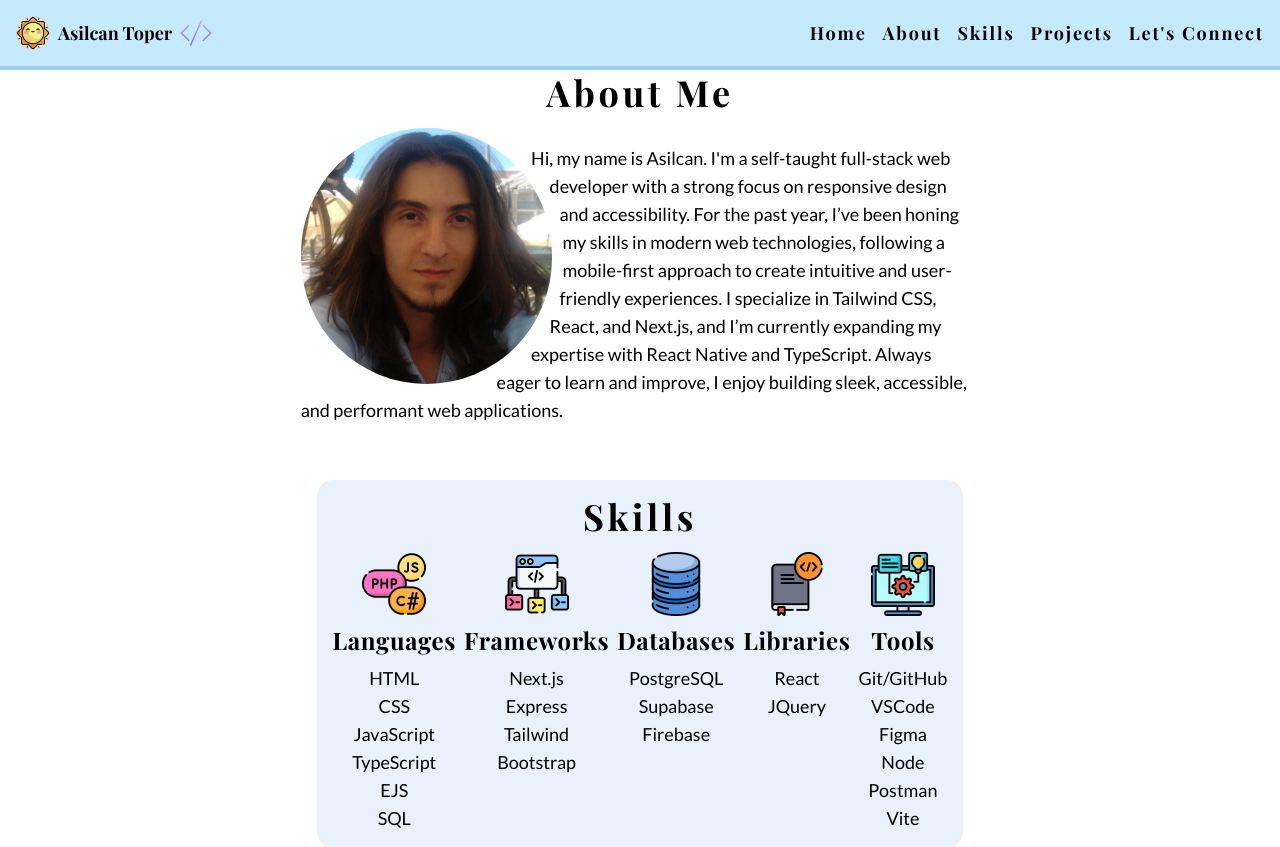
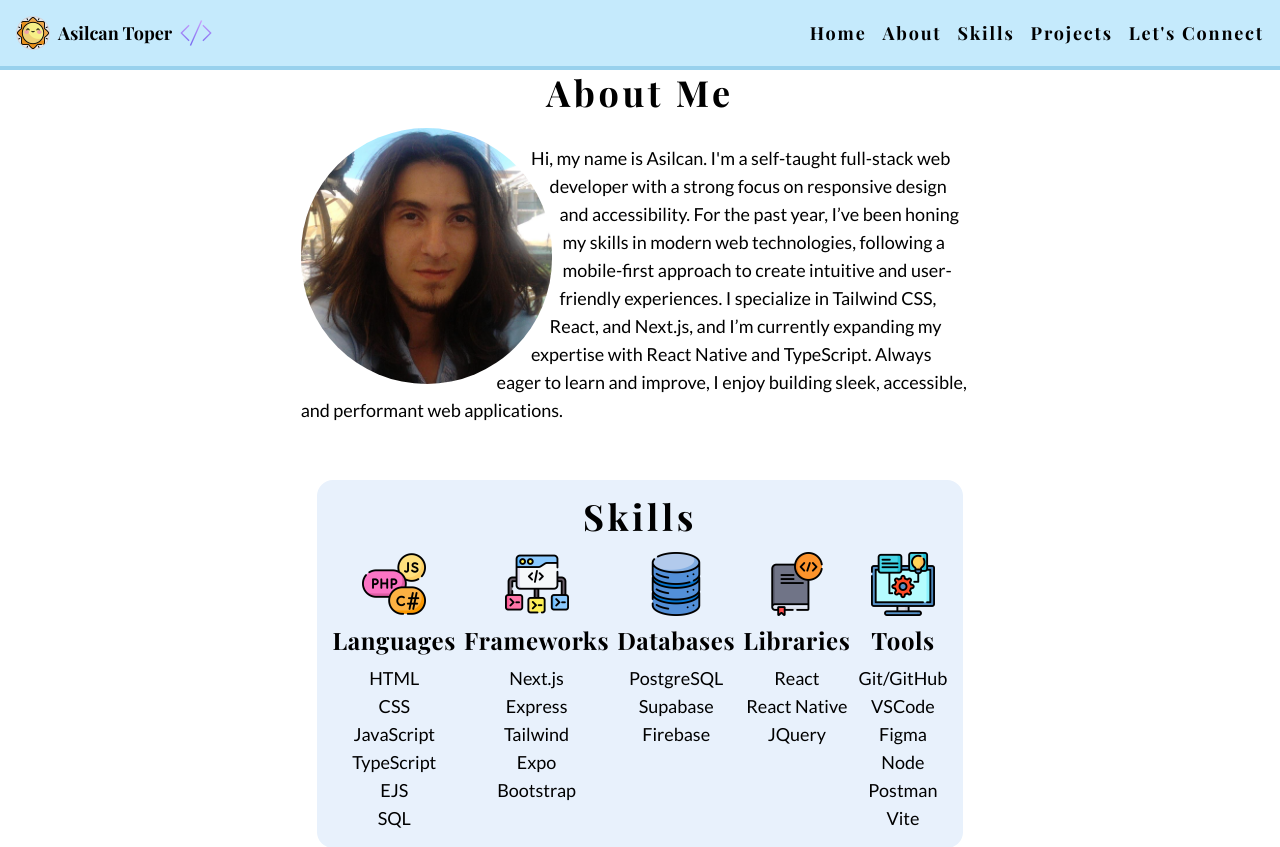
Before and after one commit to KapteynUniverse/portfolio, a React (Vite) app: page / in a window 1280 px wide. Shown: the top 847 px of the page. Built offline with nearby package versions, Linux system fonts and the light colour scheme.

Commit message:
Update main.jsx

```diff
--- a/src/components/landmarks/main.jsx
+++ b/src/components/landmarks/main.jsx
@@ -8,9 +8,9 @@ import { useState } from "react";
 function Main() {
   const lists = {
     languages: ["HTML", "CSS", "JavaScript", "TypeScript", "EJS", "SQL"],
-    frameworks: ["Next.js", "Express", "Tailwind", "Bootstrap"],
+    frameworks: ["Next.js", "Express", "Tailwind", "Expo", "Bootstrap"],
     databases: ["PostgreSQL", "Supabase", "Firebase"],
-    libraries: ["React", "JQuery"],
+    libraries: ["React", "React Native", "JQuery"],
     tools: ["Git/GitHub", "VSCode", "Figma", "Node", "Postman", "Vite"],
   };
 
```
